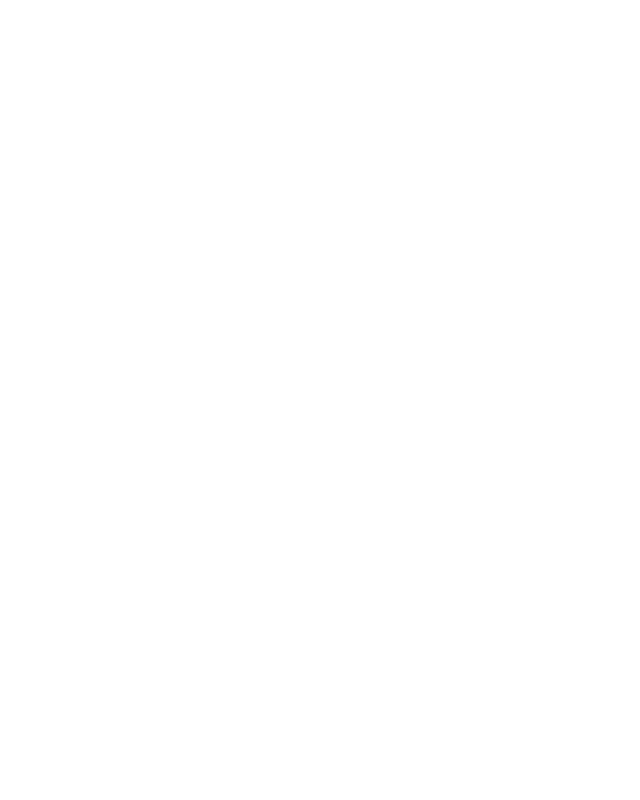
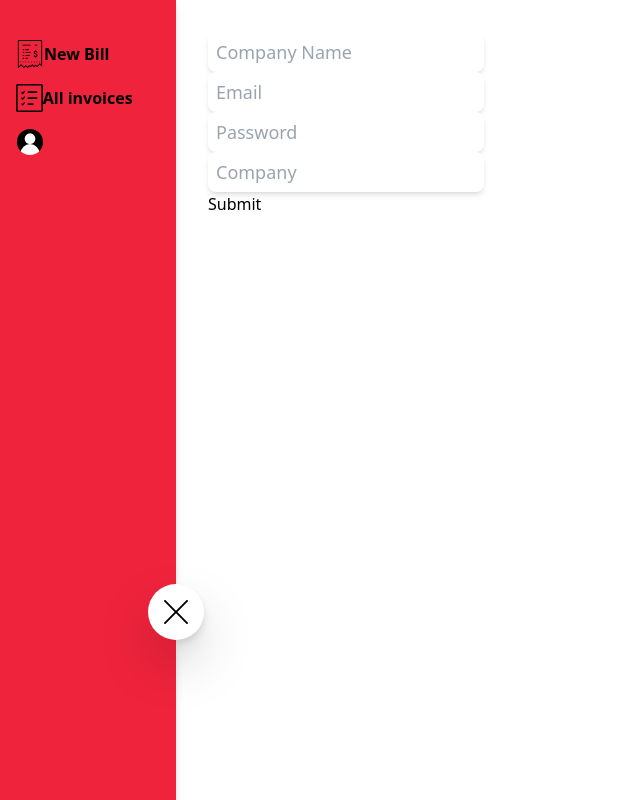
Before and after one commit to SebastienStordeur/Invoices-SaaS, a React (Create React App) app: page /update-profile in a window 1280 px wide. Before the commit this address had no page. Shown: the whole page, without its empty margins (0-640 px from the left). Built offline with nearby package versions, Linux system fonts and the light colour scheme.

Commit message:
Update form page, update form

```diff
--- a/src/Router.tsx
+++ b/src/Router.tsx
@@ -4,6 +4,7 @@
 import AllInvoices from "./pages/AllInvoices";
 import Dashboard from "./pages/Dashboard";
 import HomePage from "./pages/HomePage";
+import UpdateProfile from "./pages/UpdateProfile";
 
 const Router: React.FC = () => {
   return (
@@ -13,6 +14,7 @@
         <Route path="/" element={<HomePage />} />
         <Route path="/dashboard" element={<Dashboard />} />
         <Route path="/all-invoices" element={<AllInvoices />} />
+        <Route path="/update-profile" element={<UpdateProfile />} />
       </Routes>
     </BrowserRouter>
   );
--- /dev/null
+++ b/src/components/Forms/UpdateProfile/UpdateProfileForm.tsx
@@ -0,0 +1,61 @@
+import React, { useRef } from "react";
+import FormContainer from "../../UI/FormContainer/FormContainer";
+import Input from "../../UI/Input/Input";
+import axios from "axios";
+
+const UpdateProfileForm: React.FC = () => {
+  const companyNameInputRef = useRef<HTMLInputElement>(null);
+  const emailInputRef = useRef<HTMLInputElement>(null);
+  const passwordInputRef = useRef<HTMLInputElement>(null);
+  const companyInputRef = useRef<HTMLInputElement>(null);
+
+  const handleSubmit = (event: React.FormEvent) => {
+    event.preventDefault();
+
+    const update = {
+      companyName: companyNameInputRef.current?.value,
+      email: emailInputRef.current!.value,
+      password: passwordInputRef.current!.value,
+      company: companyInputRef.current?.value,
+    };
+
+    axios
+      .put("http://localhost:8000/user/update/63f72d2f82f9bd7faabca14d", update)
+      .then((res) => {
+        console.log(res.data);
+      })
+      .catch();
+  };
+
+  return (
+    <FormContainer>
+      <form onSubmit={handleSubmit}>
+        <div>
+          <label htmlFor="company-name"></label>
+          <Input
+            id="company-name"
+            label="Update company name"
+            placeholder="Company Name"
+            type="text"
+            ref={companyNameInputRef}
+          />
+        </div>
+        <div>
+          <label htmlFor="email"></label>
+          <Input id="email" label="Update Email" placeholder="Email" type="email" ref={emailInputRef} />
+        </div>
+        <div>
+          <label htmlFor="password"></label>
+          <Input id="password" label="Update Password" placeholder="Password" type="password" ref={passwordInputRef} />
+        </div>
+        <div>
+          <label htmlFor="company"></label>
+          <Input id="company" label="Update Company" placeholder="Company" type="text" ref={companyInputRef} />
+        </div>
+        <button type="submit">Submit</button>
+      </form>
+    </FormContainer>
+  );
+};
+
+export default UpdateProfileForm;
--- a/src/components/Layout/Sidepanel/List/LinkList.tsx
+++ b/src/components/Layout/Sidepanel/List/LinkList.tsx
@@ -28,7 +28,7 @@
           {isOpen && "All invoices"}
         </li>
       </NavLink>
-      <NavLink to="/profile/id" style={({ isActive }) => (isActive ? activeStyle : undefined)}>
+      <NavLink to="/update-profile" style={({ isActive }) => (isActive ? activeStyle : undefined)}>
         <li className={`flex items-center mb-4 w-full ${!isOpen && "justify-center"}`}>
           <img src={profile} alt="" className="h-7" />
           {isOpen && "Profile"}
--- /dev/null
+++ b/src/pages/UpdateProfile.tsx
@@ -0,0 +1,16 @@
+import React from "react";
+import UpdateProfileForm from "../components/Forms/UpdateProfile/UpdateProfileForm";
+import Sidepanel from "../components/Layout/Sidepanel/Sidepanel";
+
+const UpdateProfile: React.FC = () => {
+  return (
+    <>
+      <div className="flex">
+        <Sidepanel />
+        <UpdateProfileForm />
+      </div>
+    </>
+  );
+};
+
+export default UpdateProfile;
```
